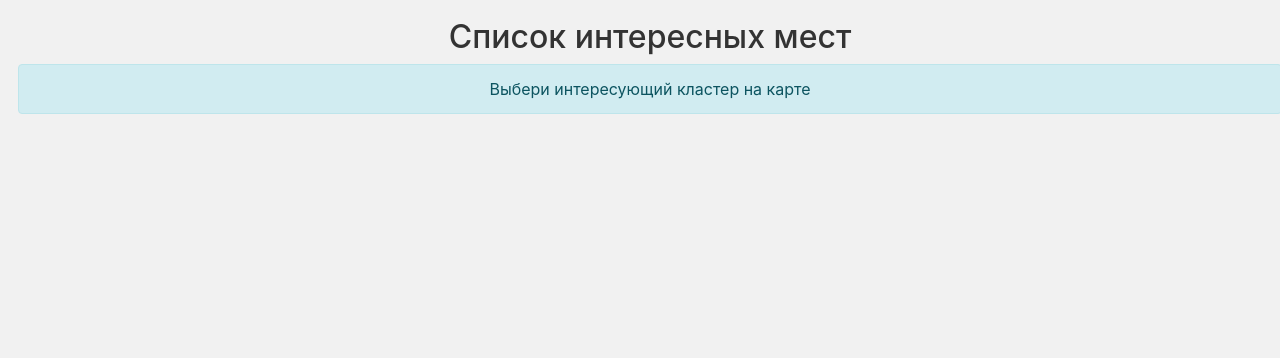
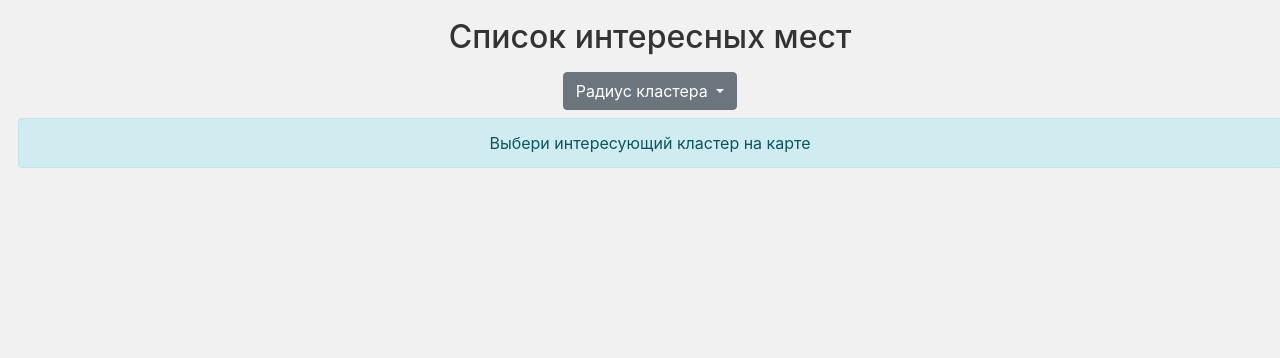
Before and after one commit to shevelsm/geo-treasure, a Flask app: template webapp/templates/index.html in a window 1280 px wide. Shown: the part 776-1134 px from the top of the page. Run offline with Flask 2, Linux system fonts and the light colour scheme; the template is opened without the code that fills it, so the values that code supplies are empty; some libraries are stand-ins or nearby versions.

Commit message:
add radius list to the page and create get param

```diff
--- a/webapp/__init__.py
+++ b/webapp/__init__.py
@@ -1,7 +1,7 @@
 import logging
 
 import folium
-from flask import Flask, flash, redirect, render_template, url_for
+from flask import Flask, flash, redirect, render_template, request, url_for
 from flask_bootstrap import Bootstrap
 from flask_login import (
     LoginManager,
@@ -50,9 +50,10 @@ def create_app():
 
     @app.route("/dev")
     def dev():
+        radius = request.args.get("radius", 2)
         folium_map = folium.Map(location=MAP_START_POSITION, zoom_start=8)
         with app.app_context():
-            cluster_list = Cluster.query.filter(Cluster.radius == 2.0)
+            cluster_list = Cluster.query.filter(Cluster.radius == radius)
             logging.debug(
                 "The number of clusters from the query = {}".format(
                     cluster_list.count()
@@ -64,7 +65,9 @@ def create_app():
                     popup=create_popup_for_marker(cluster.id),
                     icon=create_icon_for_marker(cluster.id),
                 ).add_to(folium_map)
-                add_on_click_handler_to_marker(folium_map, marker, cluster.id)
+                add_on_click_handler_to_marker(
+                    folium_map, marker, cluster.id, request.host_url
+                )
         return render_template("index.html", folium_map=folium_map._repr_html_())
 
     @app.route("/devajax/<int:cluster_id>")
--- a/webapp/templates/base.html
+++ b/webapp/templates/base.html
@@ -21,7 +21,6 @@
       {% block content %}{% endblock %}
     </main>
     <footer>
-      {{ bootstrap.load_js() }}
       <section class="footer text-center bg-panels">
         <ul class="navbar-nav">
           <li class="nav-item active">
--- a/webapp/templates/index.html
+++ b/webapp/templates/index.html
@@ -4,6 +4,25 @@
 </article>
 <article class="result-content">
   <h2>Список интересных мест</h2>
+  <div class="dropdown p-2 text-center">
+    <button
+      class="btn btn-secondary dropdown-toggle"
+      type="button"
+      id="dropdownMenuButton"
+      data-toggle="dropdown"
+      aria-haspopup="true"
+      aria-expanded="false"
+    >
+      Радиус кластера
+    </button>
+    <div class="dropdown-menu" aria-labelledby="dropdownMenuButton">
+      <a class="dropdown-item" href="/dev?radius=2">Радиус 2 км</a>
+      <a class="dropdown-item" href="/dev?radius=4">Радиус 4 км</a>
+      <a class="dropdown-item" href="/dev?radius=6">Радиус 6 км</a>
+      <a class="dropdown-item" href="/dev?radius=8">Радиус 8 км</a>
+      <a class="dropdown-item" href="/dev?radius=10">Радиус 10 км</a>
+    </div>
+  </div>
   <section id="results" class="result-list">
     <p class="alert alert-info">
       Выбери интересующий кластер на карте
--- a/webapp/templates/login.html
+++ b/webapp/templates/login.html
@@ -1,5 +1,5 @@
 {% extends "base.html" %} {% block content %}
-<section class="col-4 m-4 login">
+<section class="col-4 p-4 login">
   {% with messages = get_flashed_messages() %} {% if messages %}
   <div class="alert alert-warning" role="alert">
     {% for message in messages %} {{ message }}<br />
--- a/webapp/templates/registration.html
+++ b/webapp/templates/registration.html
@@ -5,7 +5,7 @@ get_flashed_messages() %} {% if messages %}
   {% endfor %}
 </div>
 {% endif %} {% endwith %}
-<div class="col-4 m-4">
+<div class="col-4 p-4">
   <form action="{{ url_for('process_reg') }}" method="POST">
     {{ form.hidden_tag() }}
     <div class="form-group">
--- a/webapp/utils.py
+++ b/webapp/utils.py
@@ -62,13 +62,13 @@ def create_popup_for_marker(cluster_id):
     return Popup(html=text, max_width=400)
 
 
-def add_on_click_handler_to_marker(folium_map, marker, cluster_id):
+def add_on_click_handler_to_marker(folium_map, marker, cluster_id, host_url):
     my_js = """
             {0}.on('click', function(e) {{
-                parent.postMessage({1}, 'http://localhost:5000');
+                parent.postMessage({1}, "{2}");
             }});
             """.format(
-        marker.get_name(), cluster_id
+        marker.get_name(), cluster_id, host_url
     )
     e = Element(my_js)
     html = folium_map.get_root()
```
